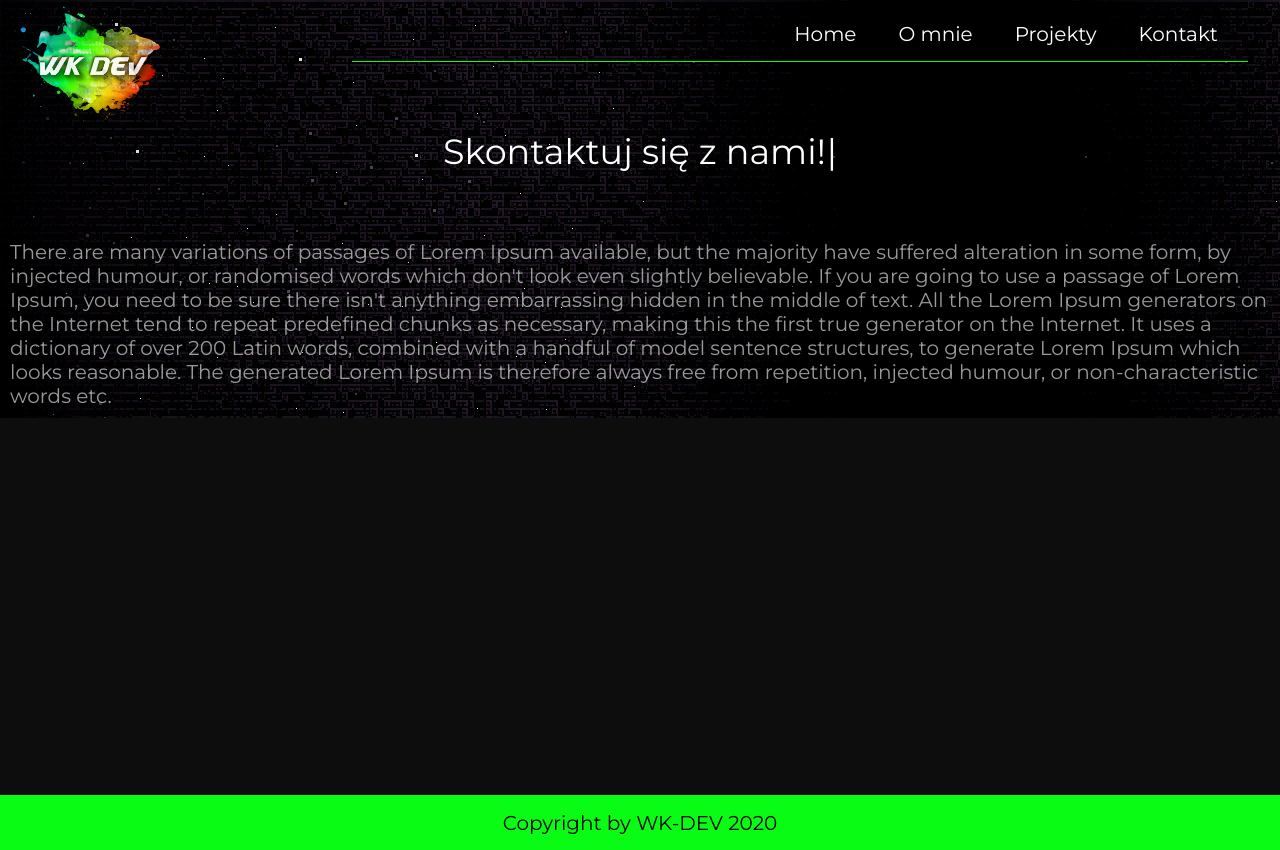
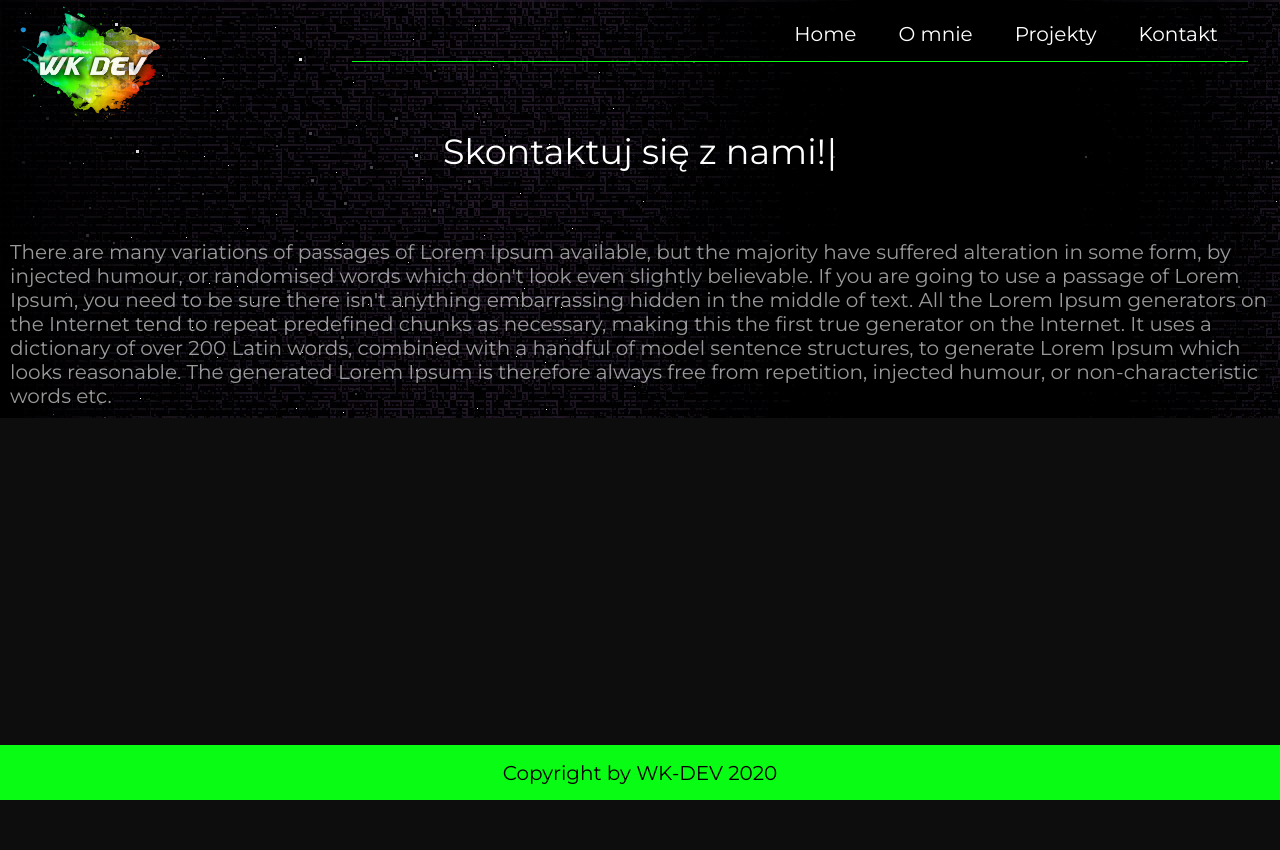
Before and after one commit to tequss/portfolio, a React (Create React App) app: page /contactme in a window 1280 px wide. After the commit the page ends 800 px from the top, so only its background shows below. Built offline with nearby package versions, Linux system fonts and the light colour scheme.

Commit message:
fixing footer

```diff
--- a/src/App.css
+++ b/src/App.css
@@ -2,7 +2,7 @@
   background-image: url("wall.jpg");
   /* background-size: cover; */
   /* min-width: 100%; */
-  /* min-height: 100%; */
+  min-height: 100%;
   /* background-position: center; */
   /* position: absolute; */
 }
--- a/src/components/Footer.css
+++ b/src/components/Footer.css
@@ -10,7 +10,7 @@
  bottom: 0;
  position: absolute;
  width: 100%;
- margin-bottom: -50px;
+ /* margin-bottom: -50px; */
  flex-shrink: 0;
  flex: 1 0 auto;
  /* margin-top: auto; */
```
Also changed, not shown: 1 other file (tests, documents, lock files or other folders).
